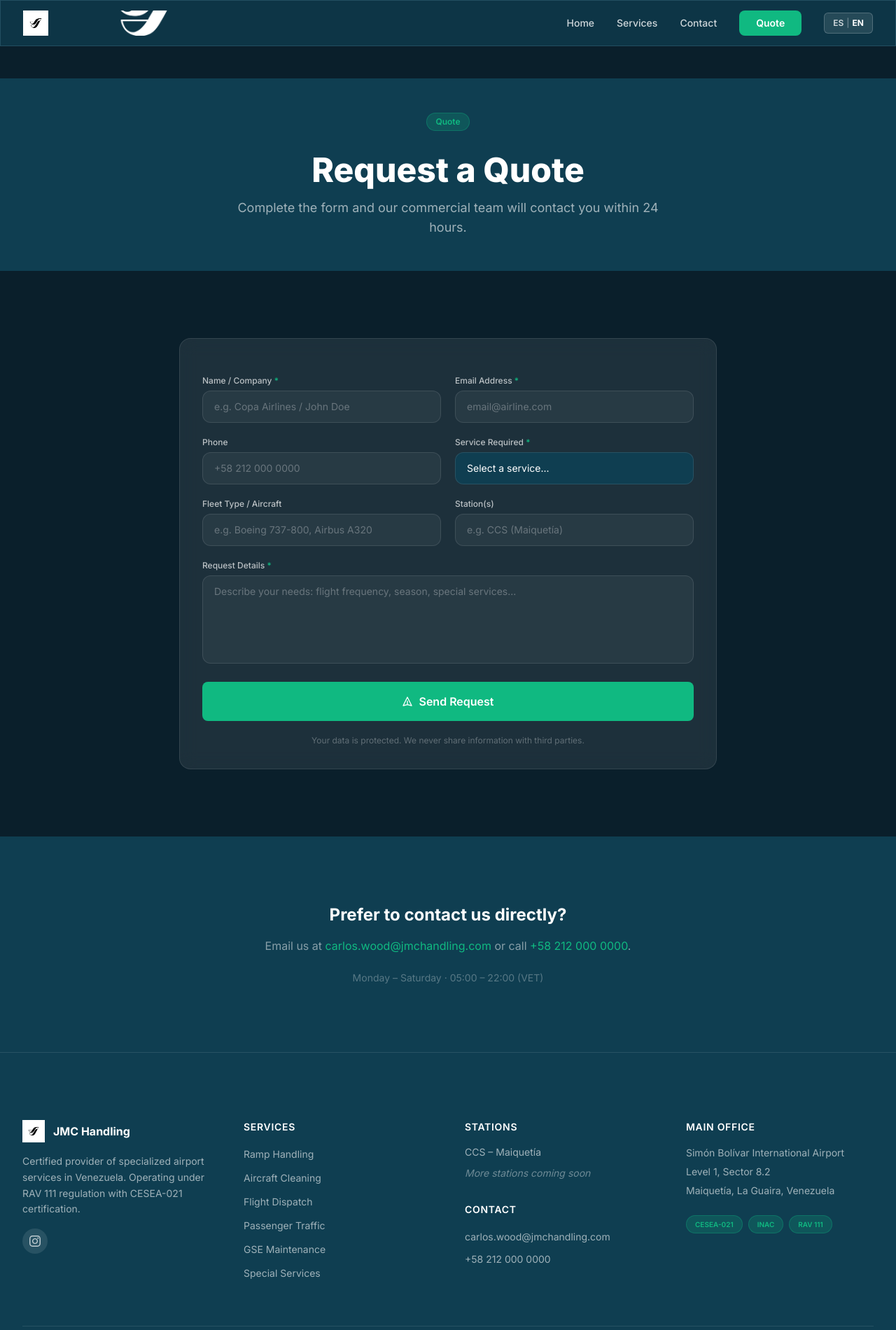
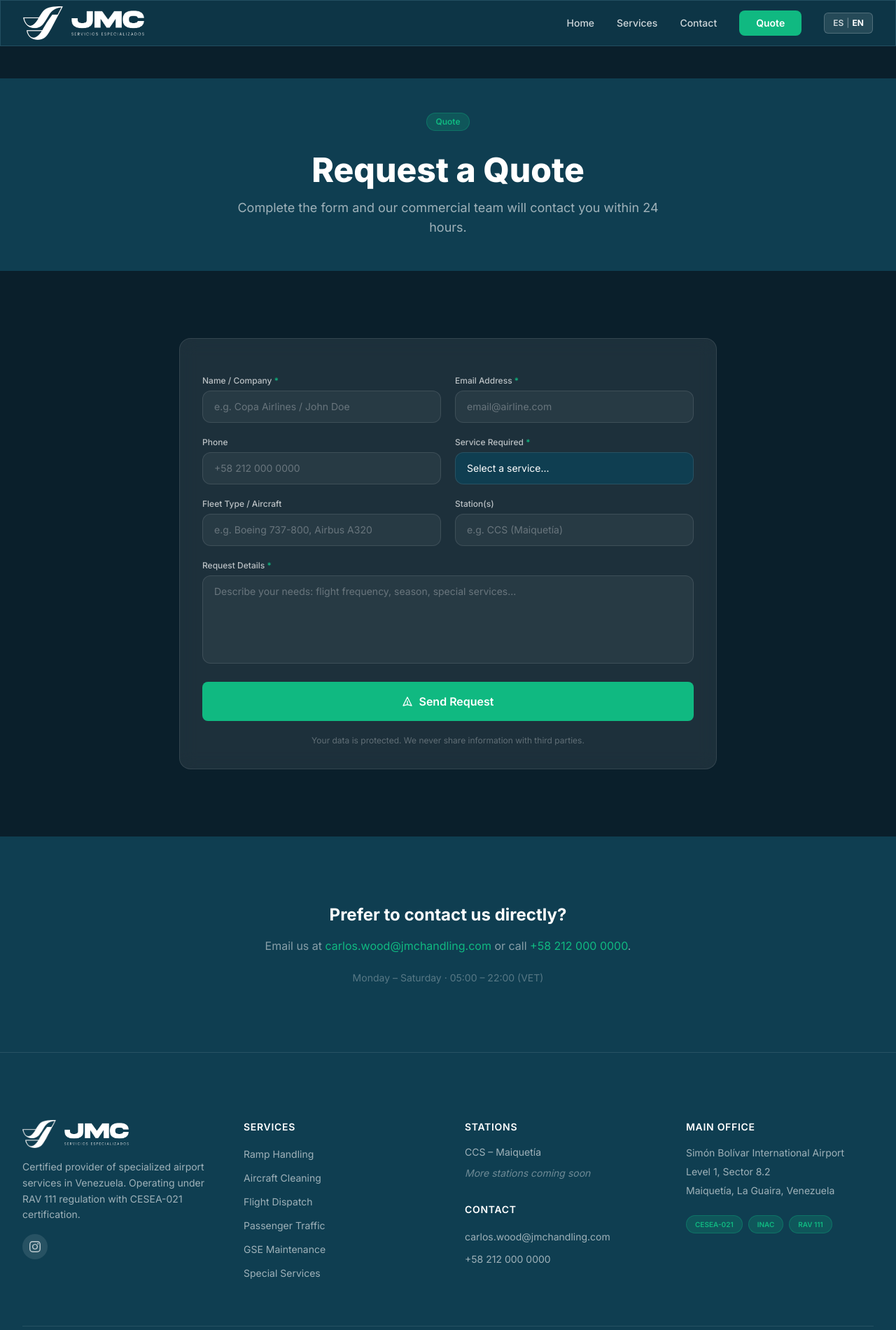
Before and after one commit to ungardev/jmchandling, an Astro site: page /en/quote in a window 1280 px wide. Shown: the top 1900 px of the page at 70% size. Built offline with nearby package versions, Linux system fonts and the light colour scheme; Astro itself is replaced by a stand-in of ours.

Commit message:
feat: logo v3 — isotipo+fuente trimmed PNGs, srcset, Header+Footer updated

```diff
--- a/src/components/global/Footer.astro
+++ b/src/components/global/Footer.astro
@@ -18,14 +18,24 @@ const year = new Date().getFullYear();
       <div>
         <div class="flex items-center gap-3 mb-4">
           <img
-            src="/assets/brand/isotipo-white-256.webp"
+            src="/assets/brand/isotipo-logo.webp"
+            srcset="/assets/brand/isotipo-logo.webp 1x, /assets/brand/isotipo-logo-sm.webp 2x"
             alt="JMC Handling"
-            width="32"
-            height="32"
+            width="57"
+            height="48"
+            class="h-10 w-auto"
+            loading="lazy"
+          />
+          <img
+            src="/assets/brand/fuente-logo.webp"
+            srcset="/assets/brand/fuente-logo.webp 1x, /assets/brand/fuente-logo-sm.webp 2x"
+            alt=""
+            width="115"
+            height="40"
             class="h-8 w-auto"
             loading="lazy"
+            aria-hidden="true"
           />
-          <span class="font-bold text-white">JMC Handling</span>
         </div>
         <p class="text-sm text-white/60 leading-relaxed mb-4">
           {locale === 'es'
--- a/src/components/global/Header.astro
+++ b/src/components/global/Header.astro
@@ -23,18 +23,20 @@ const currentPath = Astro.url.pathname;
           aria-label="JMC Handling - Inicio"
         >
           <img
-            src="/assets/brand/isotipo-white-256.webp"
+            src="/assets/brand/isotipo-logo.webp"
+            srcset="/assets/brand/isotipo-logo.webp 1x, /assets/brand/isotipo-logo-sm.webp 2x"
             alt="JMC Handling"
-            width="36"
-            height="36"
-            class="h-9 w-auto"
+            width="57"
+            height="48"
+            class="h-9 md:h-12 w-auto"
             loading="eager"
           />
           <img
-            src="/assets/brand/wordmark-white-1024.webp"
+            src="/assets/brand/fuente-logo.webp"
+            srcset="/assets/brand/fuente-logo.webp 1x, /assets/brand/fuente-logo-sm.webp 2x"
             alt=""
-            width="96"
-            height="36"
+            width="115"
+            height="40"
             class="hidden md:block h-9 w-auto"
             loading="eager"
             aria-hidden="true"
```
Also changed, not shown: scripts/process-new-logos.mjs (added, +94 -0 lines), public/assets/brand/fuente-jmc-blanco.png (added), public/assets/brand/fuente-logo-sm.webp (added), public/assets/brand/fuente-logo.webp (added), public/assets/brand/isotipo-jmc-blanco.png (added), public/assets/brand/isotipo-logo-sm.webp (added), public/assets/brand/isotipo-logo.webp (added).
